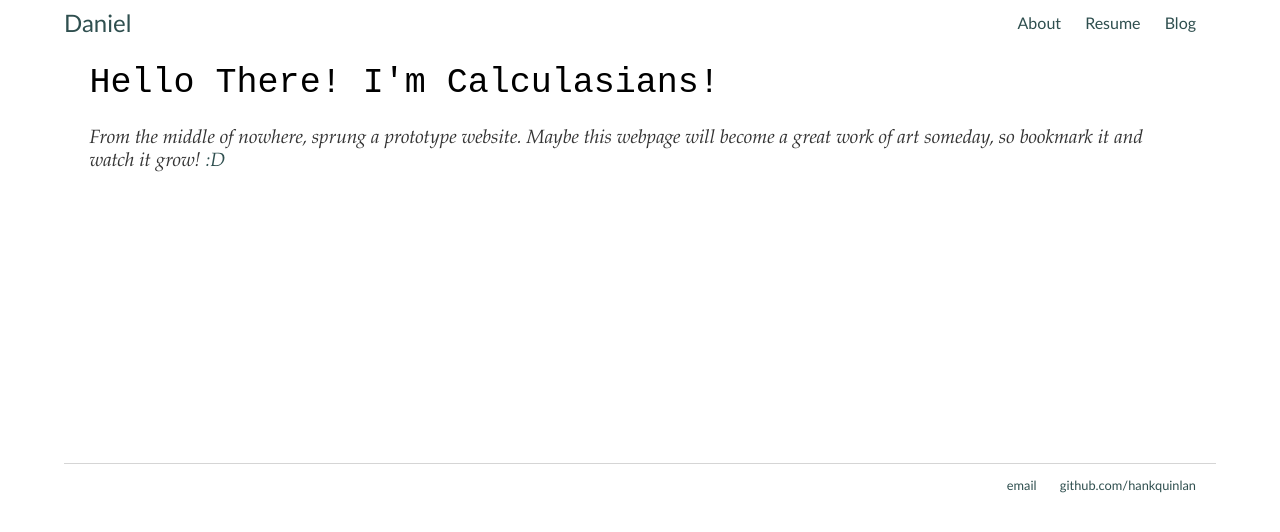
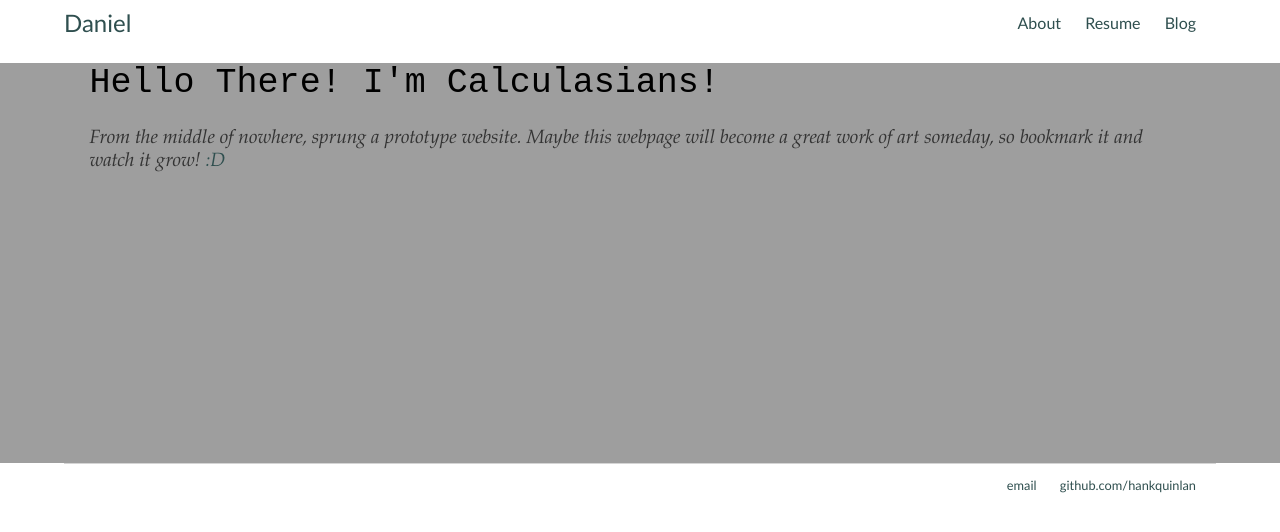
Before and after one commit to Calculasians/calculasians.github.io, a Jekyll site: the page built from index.html, in a window 1280 px wide. Shown: the top 532 px of the page. Built offline with Jekyll 4.4.1, drawn with Linux system fonts in a browser that asks for light colours.

Commit message:
Update main.css

```diff
--- a/css/main.css
+++ b/css/main.css
@@ -67,7 +67,7 @@
 .cover-page { /*temporary image until I know how to use one from my own computer*/
     width: 100%;
     height: 400px;
-    background-image: url(https://calculasians.github.io/07192015%20DriveWay%20CounterClockwise%20(53).png);
+    background-image: url("https://calculasians.github.io/CraterLake.jpg");
     background-size: cover;
     box-sizing: border-box;
 }
```
